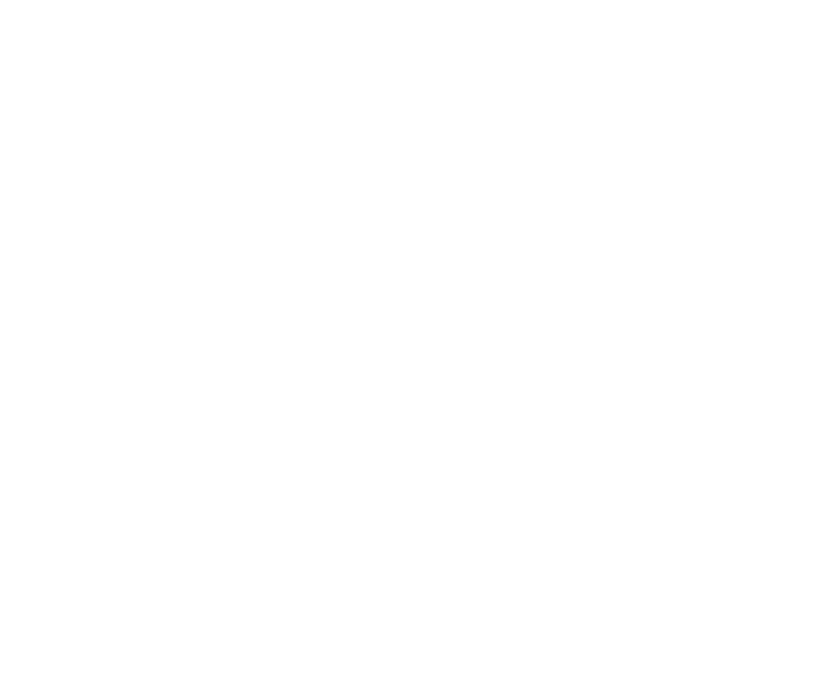
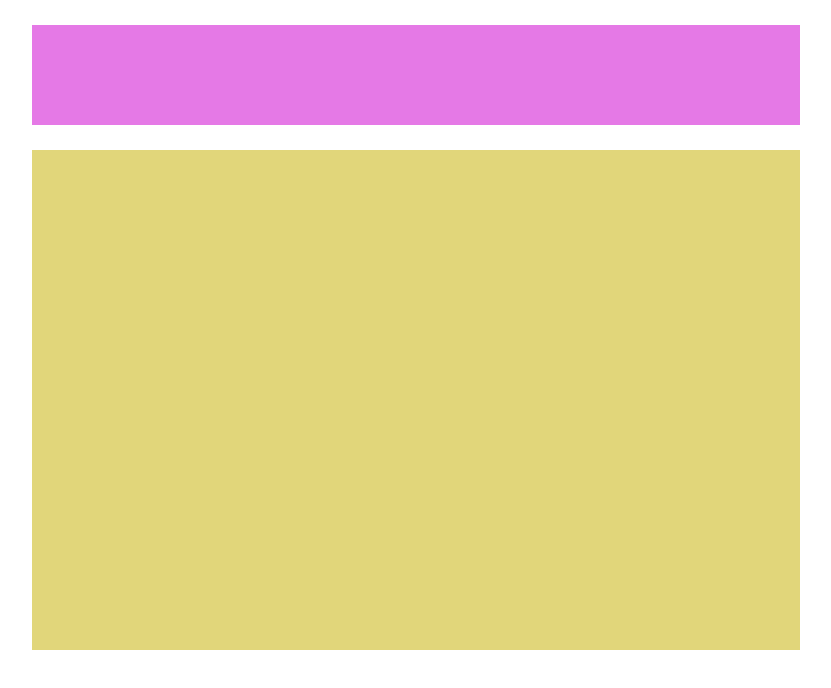
Before and after one commit to DavideBernardini/htmlcss-struttura-wp, a plain HTML site: page index.html in a window 1280 px wide. Shown: the whole page, without its empty margins (224-1055 px from the left). Drawn offline with Linux system fonts and the light colour scheme.

Commit message:
Struttura header e upper section del main

```diff
--- a/css/style.css
+++ b/css/style.css
@@ -9,7 +9,7 @@
 /* Common */
 
 .container {
-    width: 70%;
+    width: 60%;
     margin: auto;
 }
 
@@ -18,3 +18,18 @@
     display: table;
     clear: both;
 }
+
+/* Intestazione */
+
+header {
+    height: 100px;
+    background-color: #e579e6;
+    margin: 25px 0;
+}
+
+/* Main */
+
+.upper-section {
+    height: 500px;
+    background-color: #e1d67a;
+}
```
